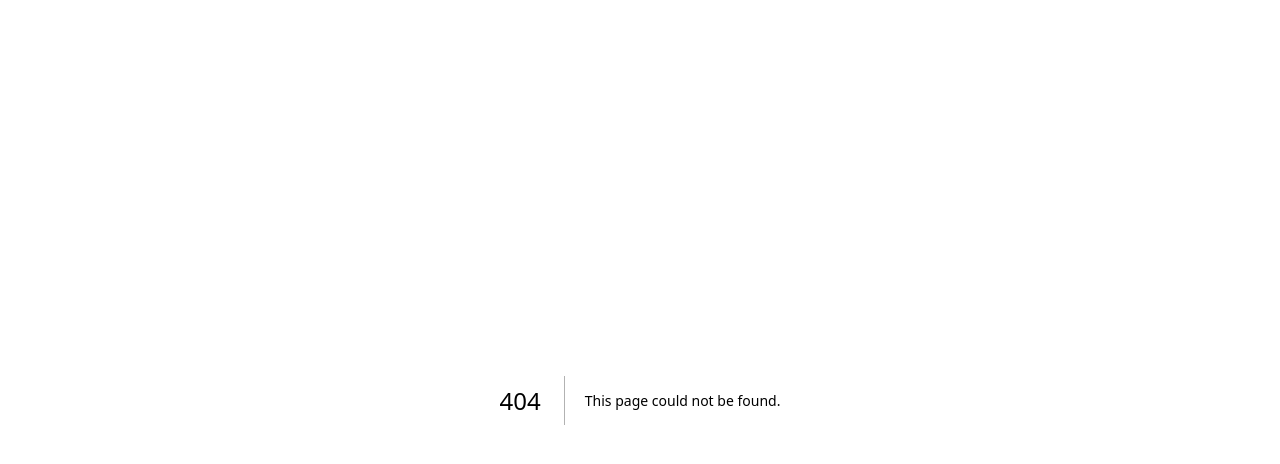
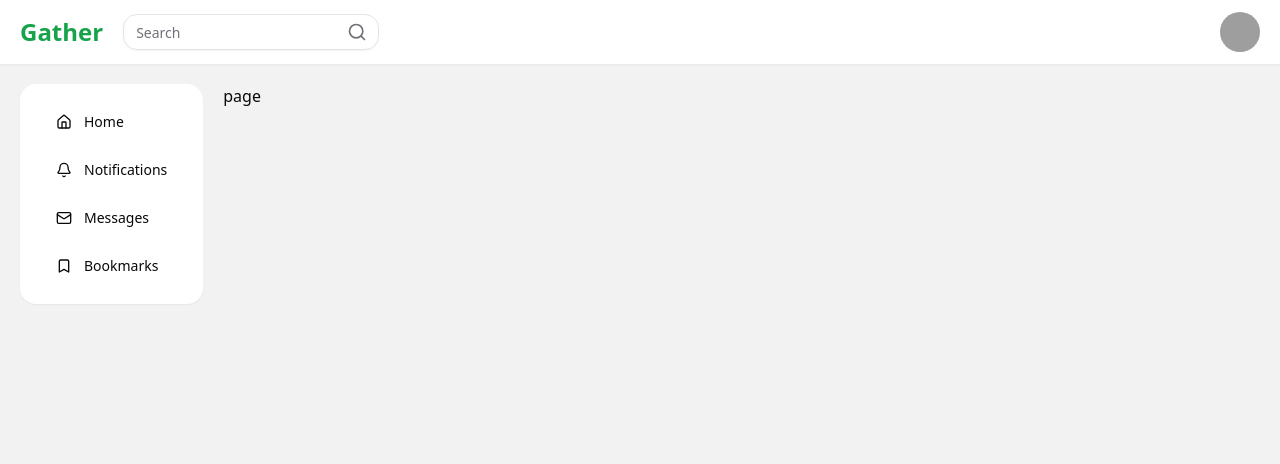
Before and after one commit to abdullah0408/gatherr, a Next.js app: page /bookmarks in a window 1280 px wide. Before the commit this address had no page. Shown: the top 464 px of the page. Built offline with nearby package versions, Linux system fonts and the light colour scheme; no server answers; grey boxes are pictures that could not be loaded.

Commit message:
add left menu bar

```diff
--- /dev/null
+++ b/src/app/(main)/bookmarks/page.tsx
@@ -0,0 +1,9 @@
+import React from 'react'
+
+const page = () => {
+  return (
+    <div>page</div>
+  )
+}
+
+export default page
--- a/src/app/(main)/layout.tsx
+++ b/src/app/(main)/layout.tsx
@@ -1,5 +1,6 @@
 import { AuthProvider } from "@/contexts/AuthContext";
 import Navbar from "@/components/common/Navbar";
+import MenuBar from "@/components/common/MenuBar";
 export default function MainLayout({
   children,
 }: Readonly<{
@@ -7,11 +8,14 @@
 }>) {
   return (
     <AuthProvider>
-        <div className="flex min-h-screen flex-col">
+      <div className="h-screen w-screen m-0 p-0 flex flex-col">
         <Navbar />
-          <div className="max-w-7xl mx-auto p-5">{children}</div>
+        <div className="mx-auto max-w-7xl p-5 flex w-full grow gap-5">
+          <MenuBar className="sticky top-[5.25rem] h-fit hidden sm:block space-y-3 rounded-2xl bg-card px-3 py-5 lg:px-5 shadow-sm" />
+          {children}
+        </div>
+        <MenuBar className="sticky bottom-0 flex w-full justify-center gap-5 border-t bg-card p-3 sm:hidden" />
       </div>
     </AuthProvider>
-
   );
 }
--- /dev/null
+++ b/src/app/(main)/messages/page.tsx
@@ -0,0 +1,9 @@
+import React from 'react'
+
+const page = () => {
+  return (
+    <div>page</div>
+  )
+}
+
+export default page
--- /dev/null
+++ b/src/app/(main)/notifications/page.tsx
@@ -0,0 +1,9 @@
+import React from 'react'
+
+const page = () => {
+  return (
+    <div>page</div>
+  )
+}
+
+export default page
--- a/src/app/(main)/page.tsx
+++ b/src/app/(main)/page.tsx
@@ -20,28 +20,6 @@
 
   return (
     <>
-      {/* <SignOutButton /> */}
-      <DropdownMenu>
-        <DropdownMenuTrigger asChild>
-          <Button variant="outline" size="icon">
-            <Sun className="h-[1.2rem] w-[1.2rem] rotate-0 scale-100 transition-all dark:-rotate-90 dark:scale-0" />
-            <Moon className="absolute h-[1.2rem] w-[1.2rem] rotate-90 scale-0 transition-all dark:rotate-0 dark:scale-100" />
-            <span className="sr-only">Toggle theme</span>
-          </Button>
-        </DropdownMenuTrigger>
-        <DropdownMenuContent align="end">
-          <DropdownMenuItem onClick={() => setTheme("light")}>
-            Light
-          </DropdownMenuItem>
-          <DropdownMenuItem onClick={() => setTheme("dark")}>
-            Dark
-          </DropdownMenuItem>
-          <DropdownMenuItem onClick={() => setTheme("system")}>
-            System
-          </DropdownMenuItem>
-        </DropdownMenuContent>
-      </DropdownMenu>
-
       {/* Example of displaying user details */}
       {userDetails ? (
         <div>
@@ -61,7 +39,6 @@
       ) : (
         <p>Loading user details...</p>
       )}
-      <Link href="/hello">Hello</Link>
     </>
   );
 }
--- /dev/null
+++ b/src/app/(main)/user/[userid]/page.tsx
@@ -0,0 +1,9 @@
+import React from 'react'
+
+const page = () => {
+  return (
+    <div>page</div>
+  )
+}
+
+export default page
--- /dev/null
+++ b/src/components/common/MenuBar.tsx
@@ -0,0 +1,54 @@
+import { Button } from "@/components/ui/button";
+import Link from "next/link";
+import { Bell, Bookmark, Home, Mail } from "lucide-react";
+interface MenuBarProps {
+    className?: string;
+}
+const MenuBar = ({className}: MenuBarProps) => {
+  return (
+    <div className={className}>
+        <Button
+        variant={"ghost"}
+        className="flex items-center justify-start gap-3"
+        title="Home"
+        asChild>
+            <Link href={"/"}>
+            <Home/>
+            <span className="hidden lg:inline">Home</span>
+            </Link>
+        </Button>
+        <Button
+        variant={"ghost"}
+        className="flex items-center justify-start gap-3"
+        title="Notifications"
+        asChild>
+            <Link href={"/notifications"}>
+            <Bell />
+            <span className="hidden lg:inline">Notifications</span>
+            </Link>
+        </Button>
+        <Button
+        variant={"ghost"}
+        className="flex items-center justify-start gap-3"
+        title="Messages"
+        asChild>
+            <Link href={"/messages"}>
+            <Mail/>
+            <span className="hidden lg:inline">Messages</span>
+            </Link>
+        </Button>
+        <Button
+        variant={"ghost"}
+        className="flex items-center justify-start gap-3"
+        title="Bookmarks"
+        asChild>
+            <Link href={"/bookmarks"}>
+            <Bookmark/>
+            <span className="hidden lg:inline">Bookmarks</span>
+            </Link>
+        </Button>
+    </div>
+  )
+}
+
+export default MenuBar
```
Lines whose indentation alone changed are shown as unchanged.
